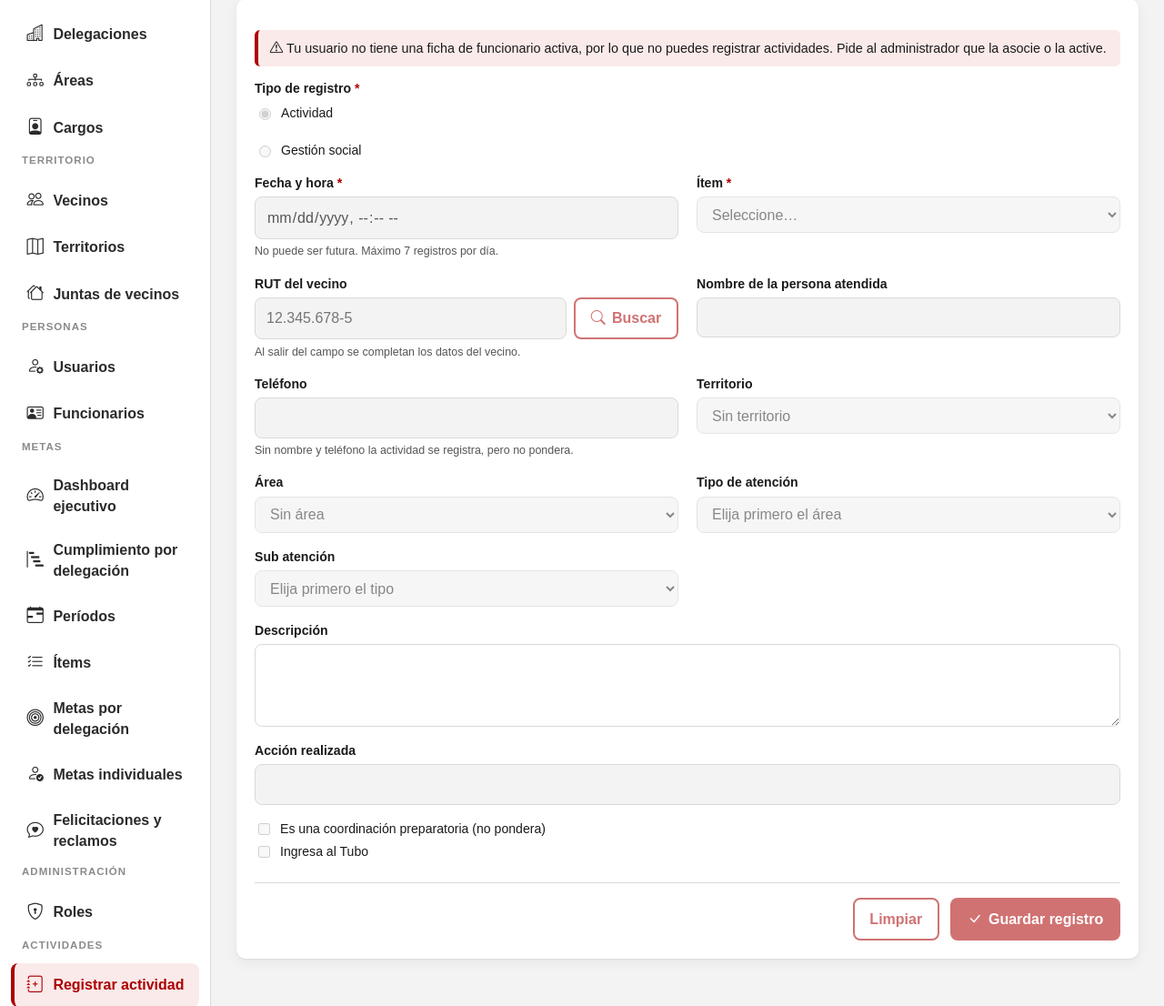
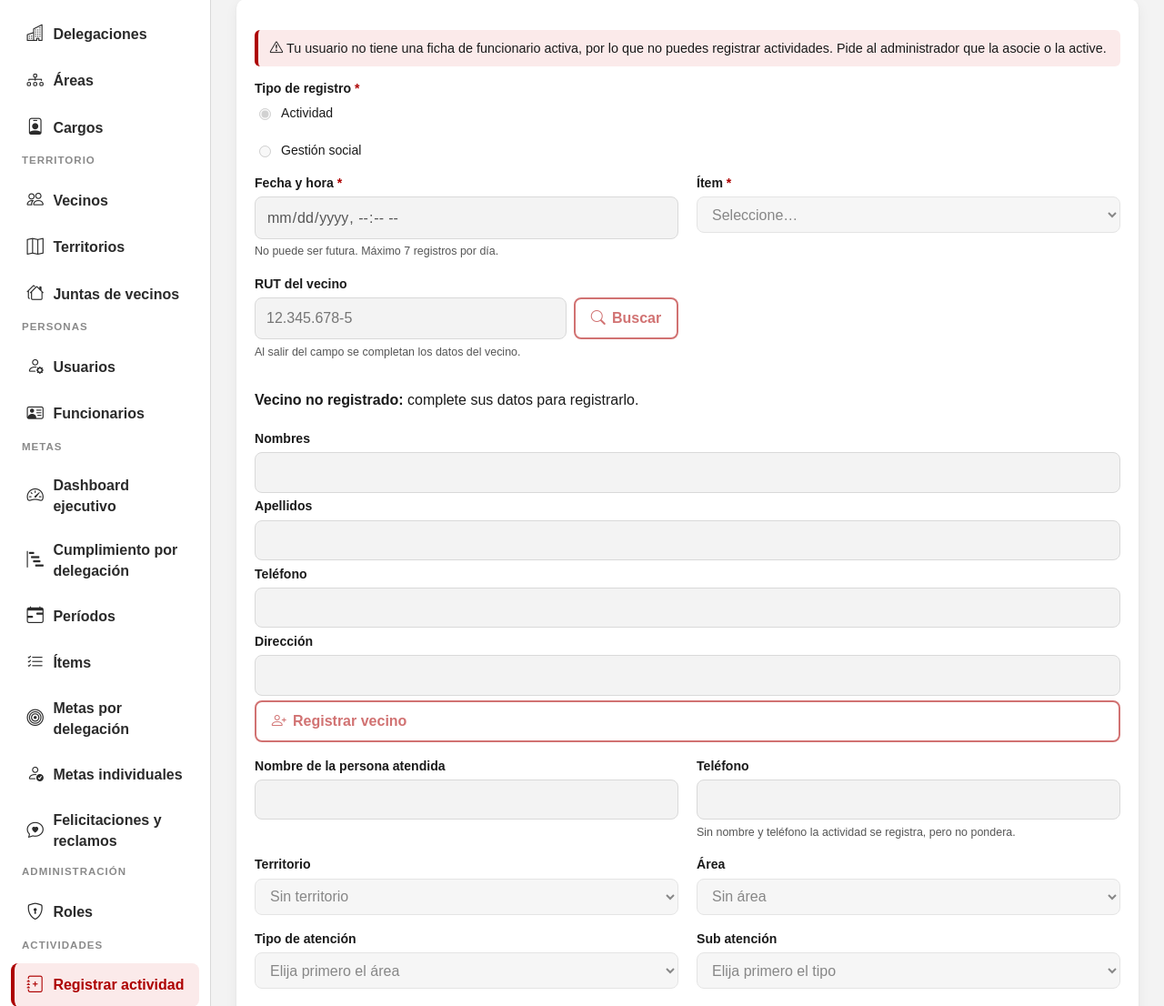
Before and after one commit to Superdev1910/terriia, a Django app: page /atenciones/registrar/ in a window 1280 px wide. Shown: the part 186-1292 px from the top of the page at 91% size. Run offline with Django 5.2, Linux system fonts and the light colour scheme; the visitor is signed in with stand-in values (Sample User, id 1); parts of the project's set-up code (start-up, migrations or seed data) failed here and were passed over; some libraries are stand-ins or nearby versions.

Commit message:
HU27 registra al vecino desde Registrar actividad cuando el RUT no existe
- Panel para registrar el vecino (nombres, apellidos, teléfono, dirección) si el RUT no está registrado; al guardar la actividad se registra antes si falta.
- Los roles operativos pueden crear vecinos (POST); editar, borrar y listar siguen restringidos. La Alcaldesa no crea.
- Pruebas de permisos, validación de RUT y auditoría (582 OK).

Co-Authored-By: Claude Opus 5.5 <noreply@anthropic.com>

```diff
--- a/atenciones/static/atenciones/js/actividad_registrar.js
+++ b/atenciones/static/atenciones/js/actividad_registrar.js
@@ -68,9 +68,15 @@
   }
 
   /* ---------------- Autocompletado por RUT ---------------- */
+  function mostrarPanelVecino(si) {
+    $('panelVecinoNuevo').hidden = !si;
+    $('errorVecinoNuevo').textContent = '';
+    if (si && !$('vn_telefono').value) $('vn_telefono').value = $('telefono').value.trim();
+  }
   async function buscarRut() {
     const rut = $('rut').value.trim();
     vecinoId = null;
+    mostrarPanelVecino(false);
     if (!rut) { $('ayudaRut').textContent = AYUDA_RUT; return; }
     try {
       const v = await api(`/api/vecinos/buscar/?rut=${encodeURIComponent(rut)}`);
@@ -80,8 +86,64 @@
       $('telefono').value = v.telefono || '';
       $('ayudaRut').textContent = 'Vecino encontrado: datos completados.';
     } catch (e) {
-      $('ayudaRut').textContent = e.message + ' Puede escribir el nombre y teléfono a mano.';
+      if (e.status === 404) {
+        $('ayudaRut').textContent = 'Vecino no registrado: complete sus datos para registrarlo.';
+        mostrarPanelVecino(true);
+      } else {
+        $('ayudaRut').textContent = e.message;
+      }
     }
+  }
+  // Los errores de DRF llegan como {campo: [mensajes]}; se juntan para mostrarlos tal cual.
+  function mensajeErrores(datos) {
+    if (!datos || typeof datos !== 'object') return 'No se pudo registrar el vecino.';
+    if (datos.error) return datos.error;
+    const partes = [];
+    Object.keys(datos).forEach((k) => {
+      const m = Array.isArray(datos[k]) ? datos[k].join(' ') : String(datos[k]);
+      partes.push(k === 'detail' || k === 'non_field_errors' ? m : `${k}: ${m}`);
+    });
+    return partes.join(' | ') || 'No se pudo registrar el vecino.';
+  }
+  // Crea el vecino con el panel; devuelve true si quedó registrado (vecinoId asignado).
+  async function registrarVecino() {
+    const error = $('errorVecinoNuevo');
+    error.textContent = '';
+    const cuerpo = {
+      rut: $('rut').value.trim(),
+      nombres: $('vn_nombres').value.trim(),
+      apellidos: $('vn_apellidos').value.trim(),
+      telefono: $('vn_telefono').value.trim(),
+      direccion: $('vn_direccion').value.trim(),
+    };
+    if (!cuerpo.nombres || !cuerpo.apellidos) {
+      error.textContent = 'Indique nombres y apellidos del vecino para registrarlo.';
+      return false;
+    }
+    $('btnRegistrarVecino').disabled = true;
+    try {
+      const resp = await fetch('/api/vecinos/', {
+        method: 'POST', credentials: 'same-origin',
+        headers: { 'Content-Type': 'application/json', 'X-CSRFToken': csrf(), Accept: 'application/json' },
+        body: JSON.stringify(cuerpo),
+      });
+      let datos = null;
+      try { datos = await resp.json(); } catch (e) { datos = null; }
+      if (!resp.ok) {
+        error.textContent = resp.status === 403 ? 'No tiene permiso para registrar vecinos.' : mensajeErrores(datos);
+        return false;
+      }
+      vecinoId = datos.id_vecino;
+      $('rut').value = datos.rut;
+      $('contacto').value = `${datos.nombres} ${datos.apellidos}`.trim();
+      $('telefono').value = datos.telefono || '';
+      $('ayudaRut').textContent = 'Vecino registrado.';
+      mostrarPanelVecino(false);
+      return true;
+    } catch (e) {
+      error.textContent = 'No se pudo registrar el vecino. Revise su conexión.';
+      return false;
+    } finally { $('btnRegistrarVecino').disabled = false; }
   }
 
   /* ---------------- Guardar ---------------- */
@@ -113,12 +175,20 @@
     if (!datos.fecha) { marcarError('fecha', 'Indique la fecha.'); return; }
     $('btnGuardar').disabled = true;
     try {
+      // RUT escrito, sin vecino encontrado ni registrado: se registra antes de guardar.
+      if ($('rut').value.trim() && !vecinoId) {
+        mostrarPanelVecino(true);
+        if (!(await registrarVecino())) return;
+        datos.vecino = vecinoId;
+        datos.contacto = $('contacto').value.trim();
+        datos.telefono = $('telefono').value.trim();
+      }
       const r = await api('/api/actividades/', { method: 'POST', body: JSON.stringify(datos) });
       const aviso = r.pondera ? '' :
         `<p class="aviso-cascada"><i class="bi bi-exclamation-triangle"></i> <strong>No pondera:</strong> ${esc(r.motivo_no_pondera)}</p>`;
       await alerta(r.pondera ? 'success' : 'warning', 'Registro guardado',
         `<p>Código: <strong class="mono">${esc(r.codigo)}</strong></p>${aviso}`);
-      $('formActividad').reset(); vecinoId = null; $('ayudaRut').textContent = AYUDA_RUT; $('fecha').value = fechaLocalActual(); pintarTipos();
+      $('formActividad').reset(); vecinoId = null; mostrarPanelVecino(false); $('ayudaRut').textContent = AYUDA_RUT; $('fecha').value = fechaLocalActual(); pintarTipos();
     } catch (err) {
       if (!(err.campo && marcarError(err.campo, err.message))) {
         alerta('error', 'No se pudo guardar', esc(err.message));
@@ -144,10 +214,11 @@
     $('tipo_atencion').addEventListener('change', pintarSubs);
     $('rut').addEventListener('blur', buscarRut);
     $('btnBuscarRut').addEventListener('click', buscarRut);
-    $('rut').addEventListener('input', () => { vecinoId = null; });
+    $('rut').addEventListener('input', () => { vecinoId = null; mostrarPanelVecino(false); });
+    $('btnRegistrarVecino').addEventListener('click', registrarVecino);
     $('formActividad').addEventListener('submit', guardar);
     $('formActividad').addEventListener('reset', () => {
-      limpiarErrores(); vecinoId = null; $('ayudaRut').textContent = AYUDA_RUT;
+      limpiarErrores(); vecinoId = null; mostrarPanelVecino(false); $('ayudaRut').textContent = AYUDA_RUT;
       setTimeout(() => { $('fecha').value = fechaLocalActual(); pintarTipos(); }, 0);
     });
   }
--- a/atenciones/templates/atenciones/actividad_registrar.html
+++ b/atenciones/templates/atenciones/actividad_registrar.html
@@ -48,6 +48,19 @@
         </div>
         <small class="ayuda" id="ayudaRut">Al salir del campo se completan los datos del vecino.</small>
         <span class="error" data-error="vecino"></span>
+      </div>
+      <div class="campo" id="panelVecinoNuevo" hidden style="grid-column: 1 / -1;">
+        <p><strong>Vecino no registrado:</strong> complete sus datos para registrarlo.</p>
+        <label for="vn_nombres">Nombres</label>
+        <input type="text" id="vn_nombres" maxlength="100">
+        <label for="vn_apellidos">Apellidos</label>
+        <input type="text" id="vn_apellidos" maxlength="100">
+        <label for="vn_telefono">Teléfono</label>
+        <input type="tel" id="vn_telefono" maxlength="20">
+        <label for="vn_direccion">Dirección</label>
+        <input type="text" id="vn_direccion" maxlength="255">
+        <p class="error" id="errorVecinoNuevo" role="alert"></p>
+        <button type="button" class="btn btn-borde" id="btnRegistrarVecino"><i class="bi bi-person-plus"></i> Registrar vecino</button>
       </div>
       <div class="campo">
         <label for="contacto">Nombre de la persona atendida</label>
@@ -106,5 +119,5 @@
 </section>
 {% endblock %}
 {% block scripts %}
-<script src="{% static 'atenciones/js/actividad_registrar.js' %}?v=20261121-1"></script>
+<script src="{% static 'atenciones/js/actividad_registrar.js' %}?v=20261127-1"></script>
 {% endblock %}
--- a/core/permissions.py
+++ b/core/permissions.py
@@ -111,3 +111,22 @@ class IsAdministrador(BasePermission):
 
     def has_permission(self, request, view):
         return tiene_rol(request.user, Rol.ADMINISTRADOR)
+
+
+class IsOperativoCreaVecinos(BasePermission):
+    """Los roles operativos pueden registrar (POST) un vecino; el resto de las operaciones
+    sigue siendo solo del Administrador. La Alcaldesa no crea."""
+
+    message = "No tienes permiso para realizar esta operación con vecinos."
+    ROLES_CREAN = (
+        Rol.FUNCIONARIO,
+        Rol.ENCARGADO_AREA,
+        Rol.DELEGADO_TERRITORIAL,
+        Rol.JEFE_DELEGACIONES,
+        Rol.ADMINISTRADOR,
+    )
+
+    def has_permission(self, request, view):
+        if request.method == "POST":
+            return rol_de_usuario(request.user) in self.ROLES_CREAN
+        return tiene_rol(request.user, Rol.ADMINISTRADOR)
--- a/territorio/views.py
+++ b/territorio/views.py
@@ -1,11 +1,14 @@
 from core.views import MantenedorViewSet
-from core.permissions import IsAdministradorODelegado
+from core.permissions import IsAdministradorODelegado, IsOperativoCreaVecinos
 
 from .models import JuntaVecinos, Territorio, Vecino
 from .serializers import JuntaVecinosSerializer, TerritorioSerializer, VecinoSerializer
 
 
 class VecinoViewSet(MantenedorViewSet):
+    # Vecino no tiene delegación: crear lo hacen los roles operativos (desde Registrar actividad);
+    # listar, editar y desactivar siguen siendo del Administrador.
+    permission_classes = [IsOperativoCreaVecinos]
     queryset = Vecino.objects.all()
     serializer_class = VecinoSerializer
     search_fields = ["rut", "nombres", "apellidos", "direccion"]
```
Also changed, not shown: territorio/tests/test_vecino.py (+74 -1 lines).
